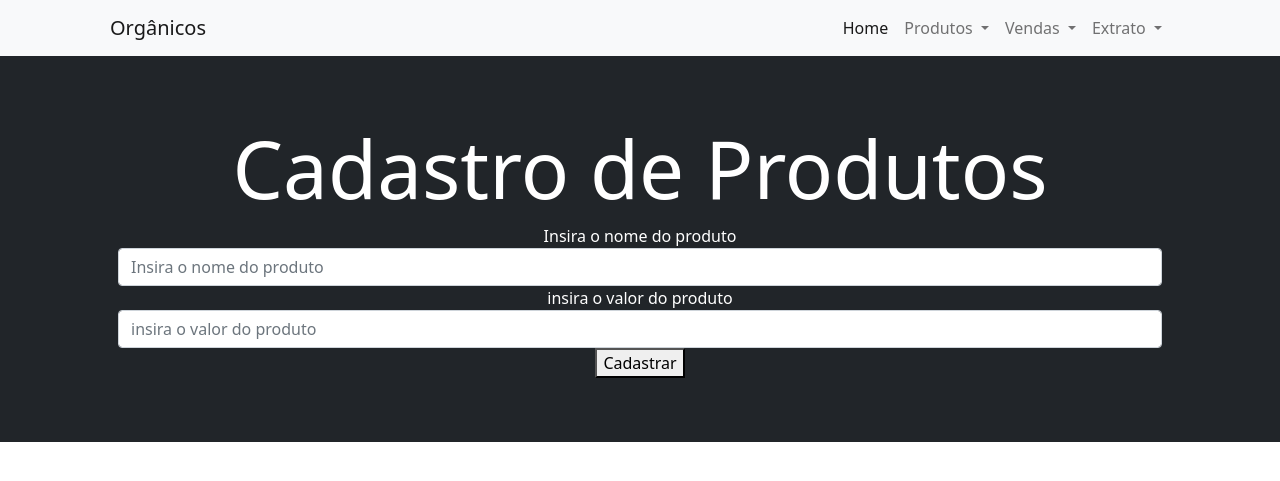
After one commit to Sidneyrj30/OrganicoWeb, a Flask app: page /cadastro in a window 1280 px wide. The commit adds this page. Shown: the top 481 px of the page. Run offline with Flask 2, Linux system fonts and the light colour scheme.

Commit message:
Programa cadastro e exclusão funcionando.
realizado testes e esta funcional

```diff
--- a/app.py
+++ b/app.py
@@ -1,10 +1,10 @@
-from flask import Flask, render_template
+from flask import Flask, render_template,request,redirect
 import pandas as pd
 
 app = Flask(__name__)
 
 df = pd.read_json('data.json')
-Produtos = df.to_dict('records')
+produtos = df.to_dict('records')
 
 @app.route('/')
 def index():
@@ -14,13 +14,33 @@ def index():
 def teste():
     return render_template('teste.html')
 
-@app.route('/produtos')
-def produtos():
-    return render_template('produtos.html')
+@app.route('/listar_produtos')
+def listar():
+    global df
+    df = pd.read_json('data.json')
+    return render_template('listar_produtos.html', produtos = df.to_dict('records') )
 
-@app.route('/teste_produtos')
-def teste_produtos():
-    return render_template('teste_produto.html', produtos = Produtos)
+@app.route('/cadastro')
+def cadastro():
+    return render_template('cadastro.html')
+
+@app.route('/cadastrado')#/adicionar?produto=valor&preco=valor
+def cadastrado():
+    global df
+    argumentos = request.args.to_dict(True)
+    print(argumentos)
+    argumentos['id'] = [df['id'].max() + 1]
+    df = pd.concat([df, pd.DataFrame(argumentos)], ignore_index=True)
+    df.to_json('data.json', orient='records')
+    return redirect('/cadastro')
+
+@app.route('/deletar/<id>')
+def deletar(id):
+    mask_id = df[df['id'] == int(id)].index
+    df.drop(mask_id, axis=0, inplace=True)
+    df.to_json('data.json', orient='records')
+    return redirect('/listar_produtos')
+
 
 if __name__ == '__main__':
     app.run(debug=True)
--- a/data.json
+++ b/data.json
@@ -1,22 +1,22 @@
 [
-    {
-        "id": 1,
-        "nome": "arroz",
-        "preco": 15.00
-    },
-    {
-        "id": 2,
-        "nome": "feijao",
-        "preco": 20.00
-    },
     {
         "id": 3,
         "nome": "carne",
-        "preco": 30.00
+        "preco": 30.0
     },
     {
-        "id": 4,
-        "nome": "cebola",
-        "preco": 5.56
+        "id": 5,
+        "nome": "repolho",
+        "preco": 25.9
+    },
+    {
+        "id": 6,
+        "nome": "chinelo",
+        "preco": 12.0
+    },
+    {
+        "id": 7,
+        "nome": "kiwi",
+        "preco": 25.6
     }
 ]
--- /dev/null
+++ b/templates/cadastro.html
@@ -0,0 +1,19 @@
+{% extends 'layout.html' %}
+
+{% block body %}
+<header class="bg-dark py-5">
+    <div class="container px-4 px-lg-5 my-3">
+        <div class="text-center text-white">
+            <h1 class="display-1 ">Cadastro de Produtos</h1>
+<form action="/cadastrado" method="get" >
+    <div class="form-group">
+      <label for="formGroupExampleInput">Insira o nome do produto</label>
+      <input type="text" class="form-control" name="nome" id="formGroupExampleInput" placeholder="Insira o nome do produto">
+    </div>
+    <div class="form-group">
+      <label for="formGroupExampleInput2">insira o valor do produto</label>
+      <input type="number" min="0" step="0.01" class="form-control" name="preco" id="formGroupExampleInput2" placeholder="insira o valor do produto">
+    </div>
+    <button type="submit">Cadastrar</button>
+  </form>
+{% endblock %}
--- a/templates/includes/_menu.html
+++ b/templates/includes/_menu.html
@@ -14,10 +14,8 @@
               Produtos
             </a>
             <ul class="dropdown-menu" aria-labelledby="navbarDropdown">
-              <li><a class="dropdown-item" href="/teste">teste</a></li>
-              <li><a class="dropdown-item" href="/produtos">Lista de exemplo</a></li>
-              <li><a class="dropdown-item" href="/teste_produtos">Lista de produtos</a></li>
-              <li><a class="dropdown-item" href="#">Cadastrar produtos</a></li>
+              <li><a class="dropdown-item" href="/cadastro">Cadastrar produtos</a></li>
+              <li><a class="dropdown-item" href="/listar_produtos">Lista de produtos</a></li>
             </ul>
           </li>
           <li class="nav-item dropdown">
```
Also changed, not shown: templates/listar_produtos.html (renamed from templates/teste_produto.html, +3 -8 lines).
